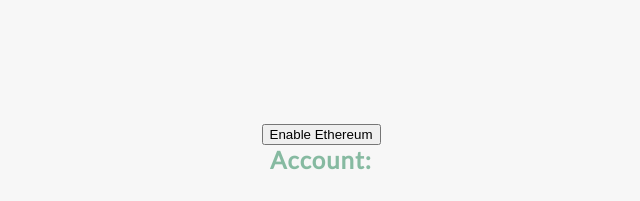
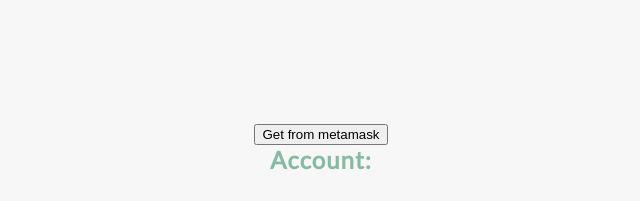
Before and after one commit to Chewzhiyan/smartcontracts_ECO, a plain HTML site: page index.html in a window 1280 px wide. Shown: the top 201 px of the page, 319-959 px from the left. Drawn offline with Linux system fonts and the light colour scheme.

Commit message:
Minor changes

```diff
--- a/index.html
+++ b/index.html
@@ -11,7 +11,7 @@
     <title>The Kindness Exchange</title>
 </head>
 <body>
-    <button class="enableEthereumButton">Enable Ethereum</button>
+    <button class="enableEthereumButton">Get from metamask</button>
     <h2>Account: <span class="showAccount"></span></h2>
     <div class ="container">
     <h1>The Kindness Exchange</h1>
```
Also changed, not shown: wallet.html (+1 -1 lines).
